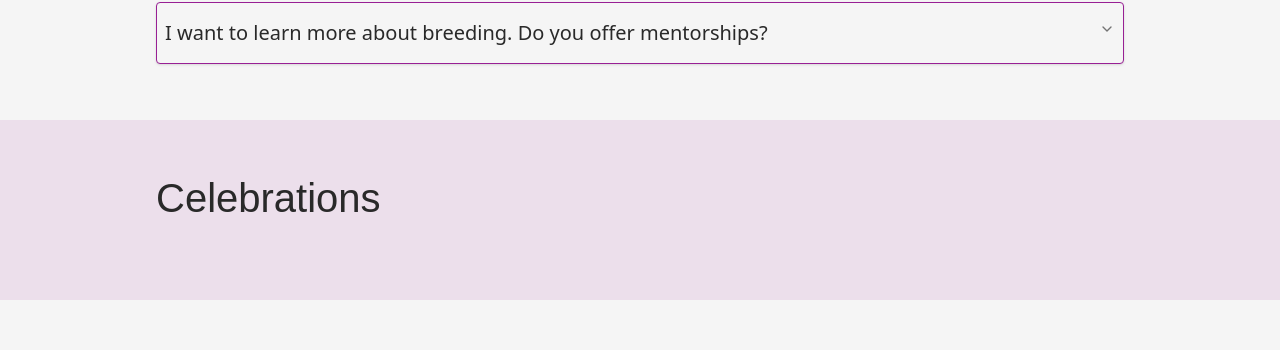
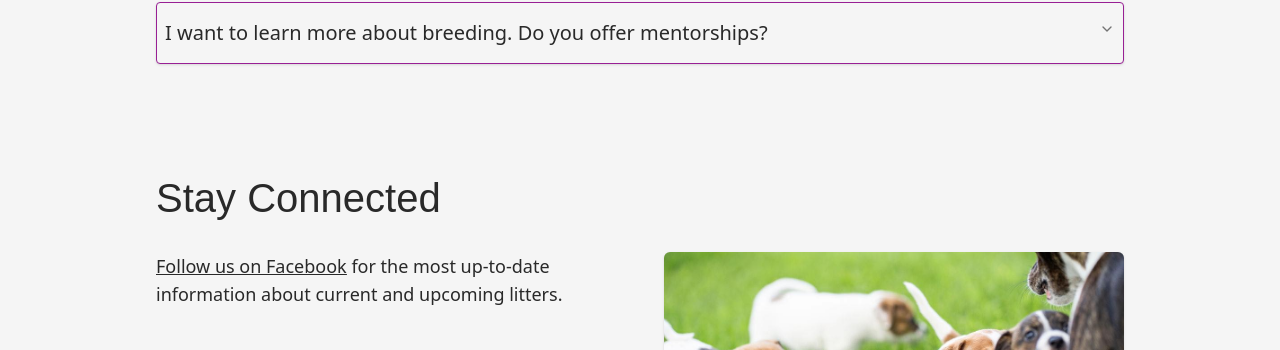
Before and after one commit to Danielle254/puzzle-dogs, a Next.js app: page / in a window 1280 px wide. Shown: the part 3640-3990 px from the top of the page. Built offline with nearby package versions, Linux system fonts and the light colour scheme; a web font is replaced by a local one.

Commit message:
fix: hide Community and Celebrations sections for soft launch

```diff
--- a/app/about/page.tsx
+++ b/app/about/page.tsx
@@ -18,7 +18,7 @@ export default function About() {
       <AboutSara />
       <Origin />
       <WhyMutts />
-      <Community />
+      {/*  <Community /> */}
     </div>
   );
 }
--- a/app/page.tsx
+++ b/app/page.tsx
@@ -17,7 +17,7 @@ export default function Home() {
       <Intro />
       <Litters />
       <FAQ />
-      <Celebrations />
+      {/* <Celebrations /> */}
       <StayConnected />
     </div>
   );
```
